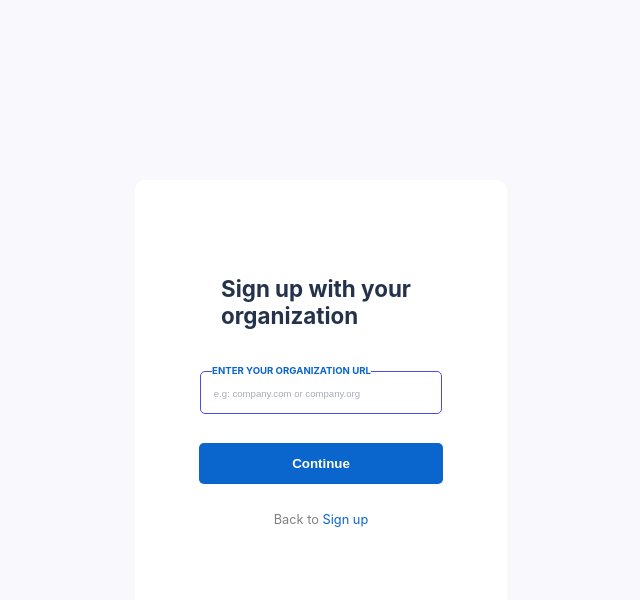
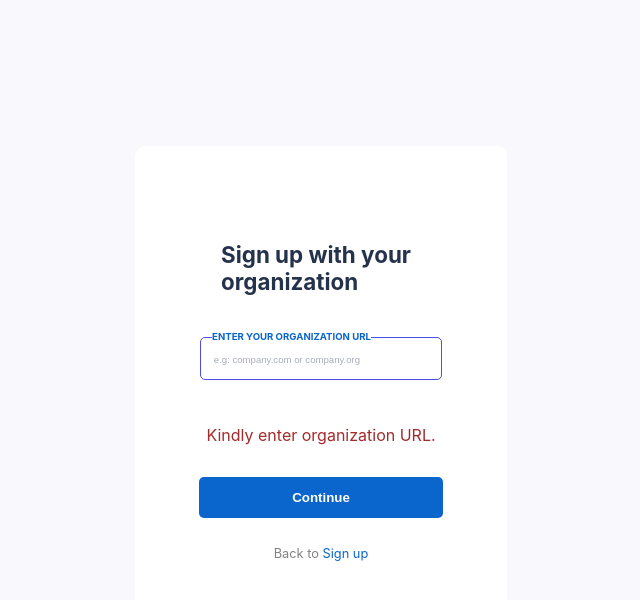
Before and after one commit to GenesysLearnable/LMS-A-FE-14, a React (Create React App) app in the folder adult-lms/: page / in a window 1280 px wide. Both pictures are taken after a click on the button "Continue". Shown: the top 600 px of the page, without its empty margins (319-959 px from the left). Built offline with nearby package versions, Linux system fonts and the light colour scheme; a web font is replaced by a local one.

Commit message:
JS functions for user input validation and functionality added

```diff
--- a/adult-lms/src/Components/AdminSignUp.jsx
+++ b/adult-lms/src/Components/AdminSignUp.jsx
@@ -1,7 +1,95 @@
-import React from "react";
+// import React from "react";
+// import "./adminSignUp.css";
+// import { useState } from "react";
+
+// export default function Login() {
+//     const [url, setUrl] = useState("");
+//     const [error, setError] = useState("");
+
+//   const handleInput = (e) => {
+//       setUrl(e.target.value);
+//       setError("");
+//   };
+
+//   const handleOnClick = () => {
+//     if (url.trim() !== "") {
+//       window.open(url, '-blank');
+//     } else {
+//       alert("Kindly enter a valid organization URL.");
+//       };
+
+//       if (!url.trim()) {
+//           setError("Kindly enter organization URL.");
+//       } else if (!isValidUrl(url)){
+//           setError("Kindly enter a valid URL.");
+//       } else {
+//           window.open(url, "-blank");
+//       }
+
+//     };
+
+//         const isValidUrl = (url) => {
+//         const urlPattern =
+//           /^(https?:\/\/)?([a-zA-Z0-9-]+\.)+[a-zA-Z]{2,}(\/[^\s]*)?$/;
+//         return urlPattern.toLocaleString(url);
+//     }
+
+
+
+//         return (
+//     <div>
+//       <div className="container">
+//         <div className="org-login">
+//           <h1 className="header-text">Sign up with your organization</h1>
+//           <div className="form">
+//             <label htmlFor="input">ENTER YOUR ORGANIZATION URL</label>
+//             <input
+//               name="url"
+//               type="url"
+//               placeholder="e.g: company.com or company.org"
+//               className="input-box"
+//             ></input>
+//           </div>
+//           <button className="btn" onClick={handleOnClick} type="submit">
+//             Continue
+//           </button>
+//           <p>
+//             Back to <a href="#">Sign up</a>
+//           </p>
+//         </div>
+//       </div>
+//     </div>
+//   );
+// }
+
+import React, { useState } from "react";
 import "./adminSignUp.css";
 
 export default function Login() {
+  const [url, setUrl] = useState("");
+  const [error, setError] = useState("");
+
+  const handleInput = (e) => {
+    setUrl(e.target.value);
+    setError("");
+  };
+
+  const handleOnClick = () => {
+    if (!url.trim()) {
+      setError("Kindly enter organization URL.");
+    } else if (!isValidUrl(url)) {
+      setError("Kindly enter a valid URL.");
+    } else {
+      window.open(url, "_blank");
+    }
+  };
+
+  const isValidUrl = (url) => {
+    const urlPattern =
+      /^(https?:\/\/)?([a-zA-Z0-9-]+\.)+[a-zA-Z]{2,}(\/[^\s]*)?$/;
+    return urlPattern.test(url);
+  };
+
   return (
     <div>
       <div className="container">
@@ -14,10 +102,13 @@ export default function Login() {
               type="url"
               placeholder="e.g: company.com or company.org"
               className="input-box"
-            ></input>
+              onChange={handleInput}
+              value={url}
+            />
           </div>
-          <button className="btn" type="submit">
-            Continue
+          {error && <p className="error-message">{error}</p>}
+          <button className="btn" onClick={handleOnClick} type="submit">
+            <a href="#">Continue</a>
           </button>
           <p>
             Back to <a href="#">Sign up</a>
--- a/adult-lms/src/Components/adminSignUp.css
+++ b/adult-lms/src/Components/adminSignUp.css
@@ -92,6 +92,11 @@ button:hover {
     font-weight: bolder;
 }
 
+button a{
+    text-decoration: none;
+color: rgba(255, 255, 255, 1);
+}
+
 p {
     font-size: .8rem;
     color: gray;
@@ -102,3 +107,11 @@ p a {
     color: rgba(10, 101, 204, 1);
     text-decoration: none;
 }
+
+/* This is for error message!!! */
+
+.error-message{
+    color: brown;
+    font-size: 1rem;
+    width: fit-content;
+}
```
